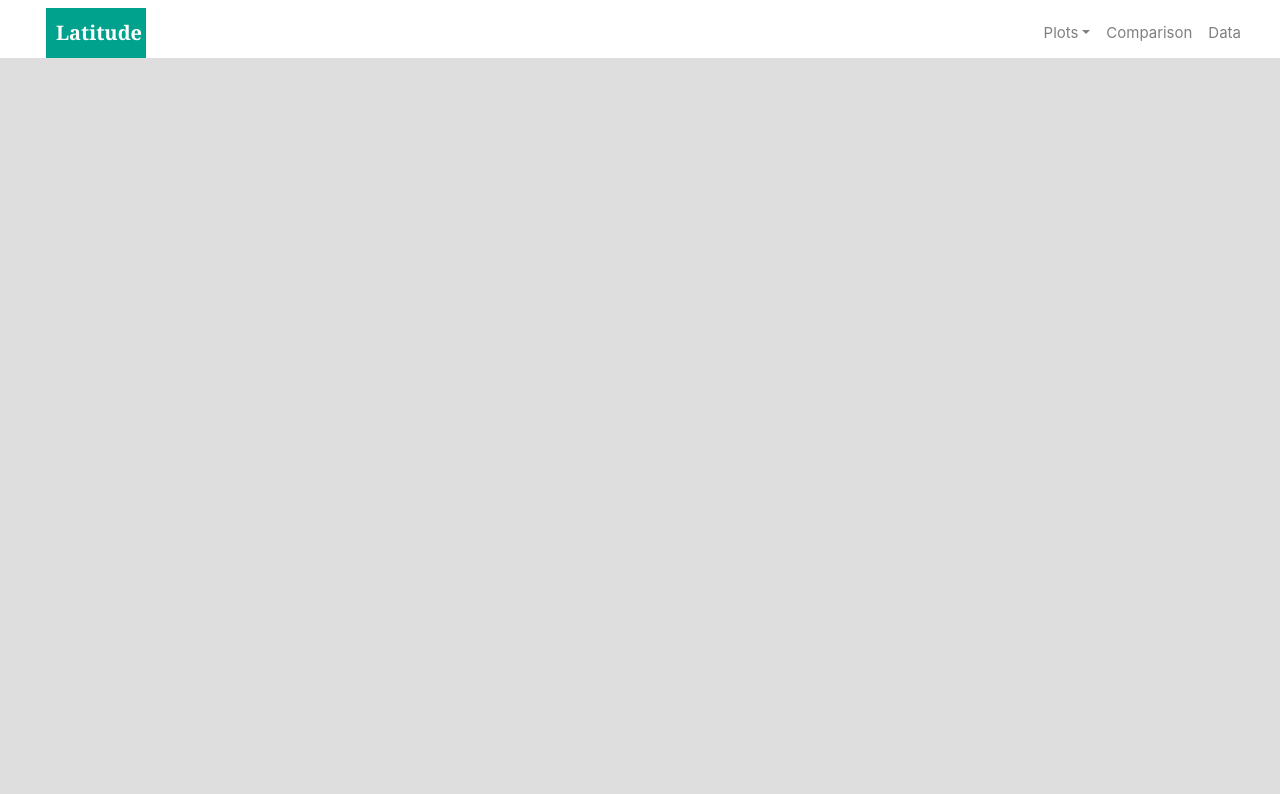
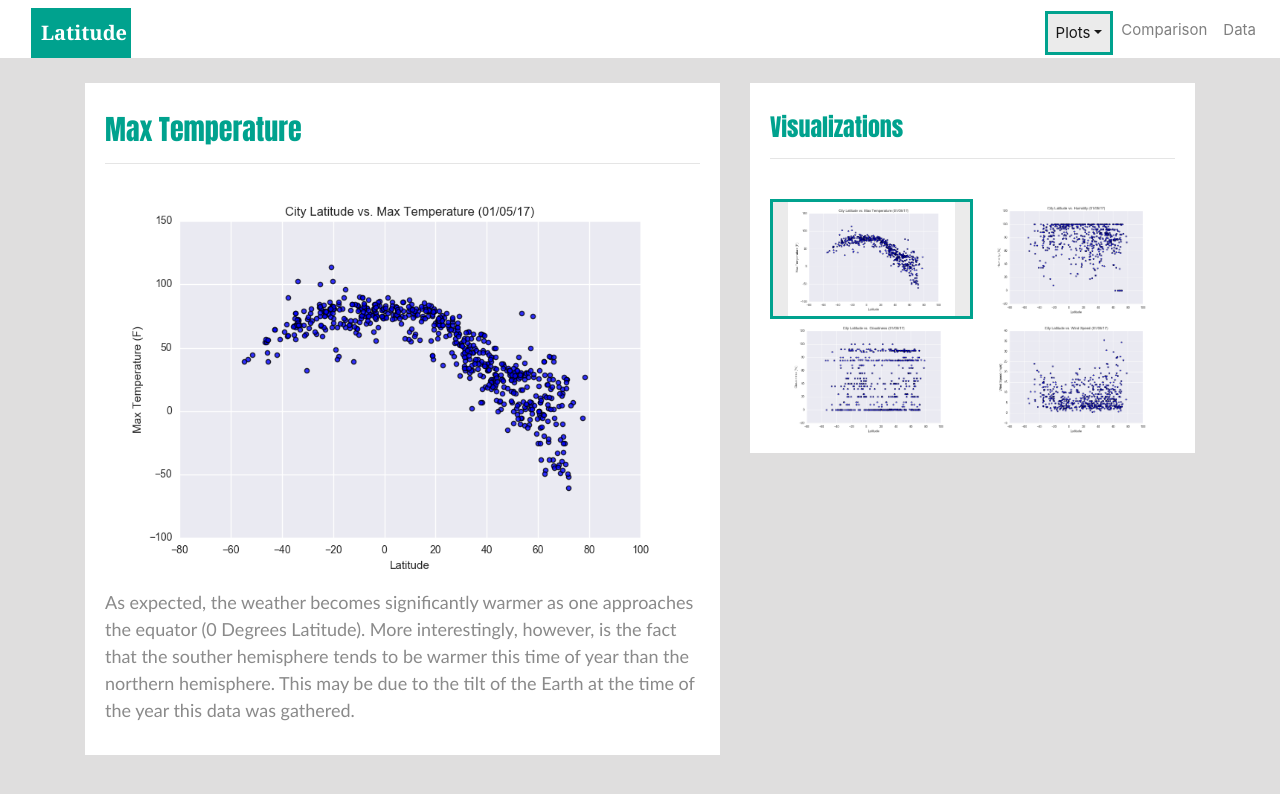
Before and after one commit to nsheikh23/Web-Design-Challenge, a plain HTML site: page WebVisualizations/maxtemp.html in a window 1280 px wide. Drawn offline with nearby package versions, Linux system fonts and the light colour scheme.

Commit message:
put together maxtemp page

```diff
--- a/WebVisualizations/maxtemp.html
+++ b/WebVisualizations/maxtemp.html
@@ -4,29 +4,31 @@
     <meta charset="UTF-8">
     <title>Temperature</title>
 
+    <!-- Bootstrap stylesheet -->
     <link rel="stylesheet" href="https://stackpath.bootstrapcdn.com/bootstrap/4.3.1/css/bootstrap.min.css" integrity="sha384-ggOyR0iXCbMQv3Xipma34MD+dH/1fQ784/j6cY/iJTQUOhcWr7x9JvoRxT2MZw1T" crossorigin="anonymous">
+
+    <!-- External CSS stylesheet -->
     <link rel="stylesheet" type="text/css" href="styles.css">
 
 </head>
 
 <body>
 
-    <nav class="navbar navbar-expand-md navbar-light navigation-clean">
-        <div class="container-fluid">
-            <a class='navbar-brand' href="landing_page.html" style="color: white">Latitude</a>
-            <button class="navbar-toggler" type="button" data-toggle="collapse" data-target="#navbarText" aria-controls="navbarText" aria-expanded="false" aria-label="Toggle navigation">
+    <!-- NavBar -->
+    <nav class="navbar navbar-expand-md navbar-light">
+        <a class='navbar-brand' href="landing_page.html" style="color: white">Latitude</a>
+        <button class="navbar-toggler border border-white" type="button" data-toggle="collapse" data-target="#navbarNavDropdown" aria-controls="navbarNavDropdown" aria-expanded="false" aria-label="Toggle navigation">
             <span class="navbar-toggler-icon"></span>
-            </button>
-            <div class="collapse navbar-collapse" id="navcol-1">
-                <ul class="nav navbar-nav ml-auto">
-                <li class="nav-item dropdown" >
-                    <a class="dropdown-toggle nav-link" data-toggle="dropdown" area-expanded='false' href="#">Plots</a>
-                    <div class="dropdown-menu" role="menu">
-                        <a class="dropdown-menu" role="presentation" href="maxtemp.html">Max Temperature</a>
-                        <a class="dropdown-menu" role="presentation" href="humidity.html">Humidity</a>
-                        <a class="dropdown-menu" role="presentation" href="cloudiness.html">Cloudiness</a>
-                        <a class="dropdown-menu" role="presentation" href="windspeed.html">Wind Speed</a>
-
+        </button>
+        <div class="collapse navbar-collapse" id="navbarNavDropdown">
+            <ul class="navbar-nav ml-auto">
+                <li class="nav-item dropdown active" >
+                    <a class="nav-link dropdown-toggle" href="#" id="navbarDropdownMenuLink" data-toggle="dropdown" aria-haspopup="true" area-expanded='false'>Plots</a>
+                    <div class="dropdown-menu" aria-labelledby="navbarDropdownMenuLink">
+                        <a class="dropdown-item" href="maxtemp.html">Max Temperature</a>
+                        <a class="dropdown-item" href="humidity.html">Humidity</a>
+                        <a class="dropdown-item" href="cloudiness.html">Cloudiness</a>
+                        <a class="dropdown-item" href="windspeed.html">Wind Speed</a>
                     </div>
                 </li>
                 <li class="nav-item">
@@ -35,18 +37,66 @@
                 <li class="nav-item">
                     <a class="nav-link" href="data.html">Data</a>
                 </li>
-                </ul>
-            </div>
+            </ul>
         </div>
-
     </nav>
 
-    <main>
+    <main class="container">
         <div class="row">
 
+            <!-- Description Box -->
+            <div class="col-sm-12 col-md-7">
+                <div class='Box'>
+                    <h3 class="title">Max Temperature</h3>
+                    <hr>
+                    <img src="assets/images/Fig1.png" width="100%" height="100%">
+                    <p>As expected, the weather becomes significantly warmer as one approaches the equator (0 Degrees Latitude).
+                        More interestingly, however, is the fact that the souther hemisphere tends to be warmer this time of year than the northern hemisphere.
+                        This may be due to the tilt of the Earth at the time of the year this data was gathered.
+                    </p>
+                </div>
+            </div>
 
+            <!-- Visualization Box  -->
+            <div class='col-sm-12 col-md-5'>
+                <div class="Box" id="visuals">
+                    <h4 class="title">Visualizations</h4>
+                    <hr>
+                    <br>
+                    <div class="container">
+                        <div class="row">
+
+                            <!-- Max Temp Chart -->
+                            <div class="col-sm-3 col-md-6 active">
+                                <a href="maxtemp.html"><img src="assets/images/Fig1.png"></a>
+                            </div>
+
+                            <!-- Humidity Chart -->
+                            <div class="col-sm-3 col-md-6">
+                                <a href="humidity.html"><img src="assets/images/Fig2.png"></a>
+                            </div>
+
+                            <!-- Cloudiness Chart -->
+                            <div class="col-sm-3 col-md-6">
+                                <a href="cloudiness.html"><img src="assets/images/Fig3.png"></a>
+                            </div>
+
+                            <!-- Wind Speed Chart -->
+                            <div class="col-sm-3 col-md-6">
+                                <a href="windspeed.html"><img src="assets/images/Fig4.png"></a>
+                            </div>
+                        </div>
+                    </div>
+
+                </div>
+
+            </div>
         </div>
 
     </main>
 
+<script src="https://code.jquery.com/jquery-3.3.1.slim.min.js" integrity="sha384-q8i/X+965DzO0rT7abK41JStQIAqVgRVzpbzo5smXKp4YfRvH+8abtTE1Pi6jizo" crossorigin="anonymous"></script>
+<script src="https://cdnjs.cloudflare.com/ajax/libs/popper.js/1.14.7/umd/popper.min.js" integrity="sha384-UO2eT0CpHqdSJQ6hJty5KVphtPhzWj9WO1clHTMGa3JDZwrnQq4sF86dIHNDz0W1" crossorigin="anonymous"></script>
+<script src="https://stackpath.bootstrapcdn.com/bootstrap/4.3.1/js/bootstrap.min.js" integrity="sha384-JjSmVgyd0p3pXB1rRibZUAYoIIy6OrQ6VrjIEaFf/nJGzIxFDsf4x0xIM+B07jRM" crossorigin="anonymous"></script>
+
 </body>
--- a/WebVisualizations/styles.css
+++ b/WebVisualizations/styles.css
@@ -12,20 +12,21 @@ body {
     width:100px;
     padding: 10px;
     font-weight: bold;
-    font-family: Georgia, 'Times New Roman', Times, serif;
+    font-family: Georgia;
     margin-left: 15px;
 }
 
 .active, .dropdown-menu .dropdow-item:active a:hover {
-    background-color: #e7e7e7;
+    background-color: rgb(235, 235, 235);
 }
 
 .dropdown-item {
-    color: #6d8092;
+    color: black;
 }
 
 .dropdown .dropdown-menu .dropdown-item:active, .dropdown .dropdown-menu .dropdown-item:hover {
-    background-color: #e7e7e7;
+    background-color: rgb(223, 222, 222);
+    color: #00a28e;
 }
 
 a {
@@ -33,7 +34,7 @@ a {
 }
 
 .nav-link:hover {
-    background-color: #e7e7e7;
+    background-color: #00a28e;
 }
 
 .navbar-brand:hover {
@@ -45,16 +46,22 @@ a {
     height: 100%;
 }
 
+.active, #visuals img:hover {
+    border-color: #00a28e;
+    border-style: solid;
+}
+
 .title {
     color: #00a28e;
-    padding-top: 15px;
+    padding-top: 20px;
     font-weight: bold;
-    font-family: Georgia, 'Times New Roman', Times, serif;
+    font-family: Impact;
 }
 
 p {
-   font-family: Georgia, 'Times New Roman', Times, serif;
-   font-size: 13px;
+   font-family: calibri;
+   font-size: 18px;
+   color: rgb(138, 138, 138);
 }
 
 .Box {
```
Also changed, not shown: WebVisualizations/humidity.html (+102 -0 lines), WebVisualizations/landing_page.html (+10 -5 lines).
